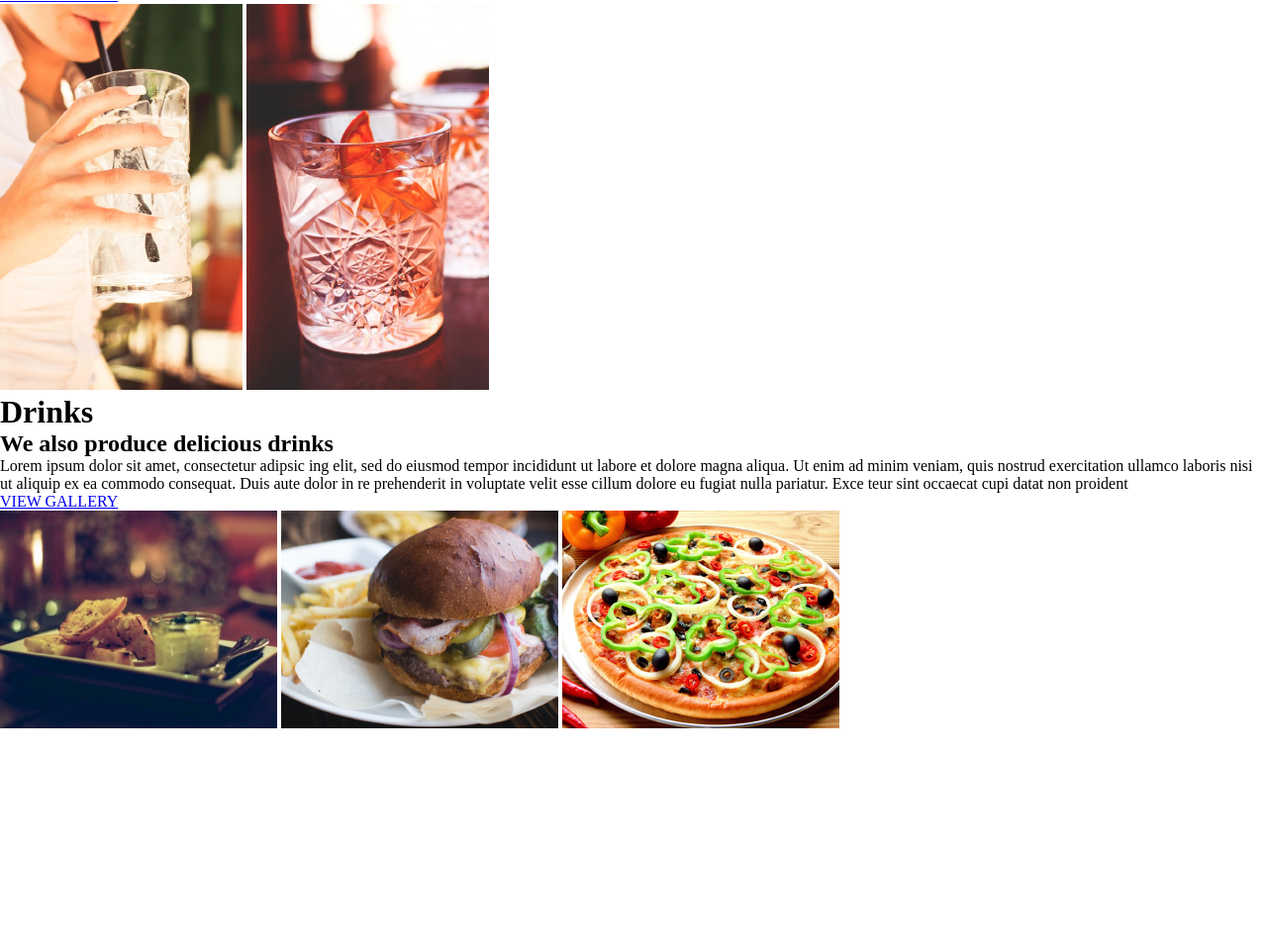
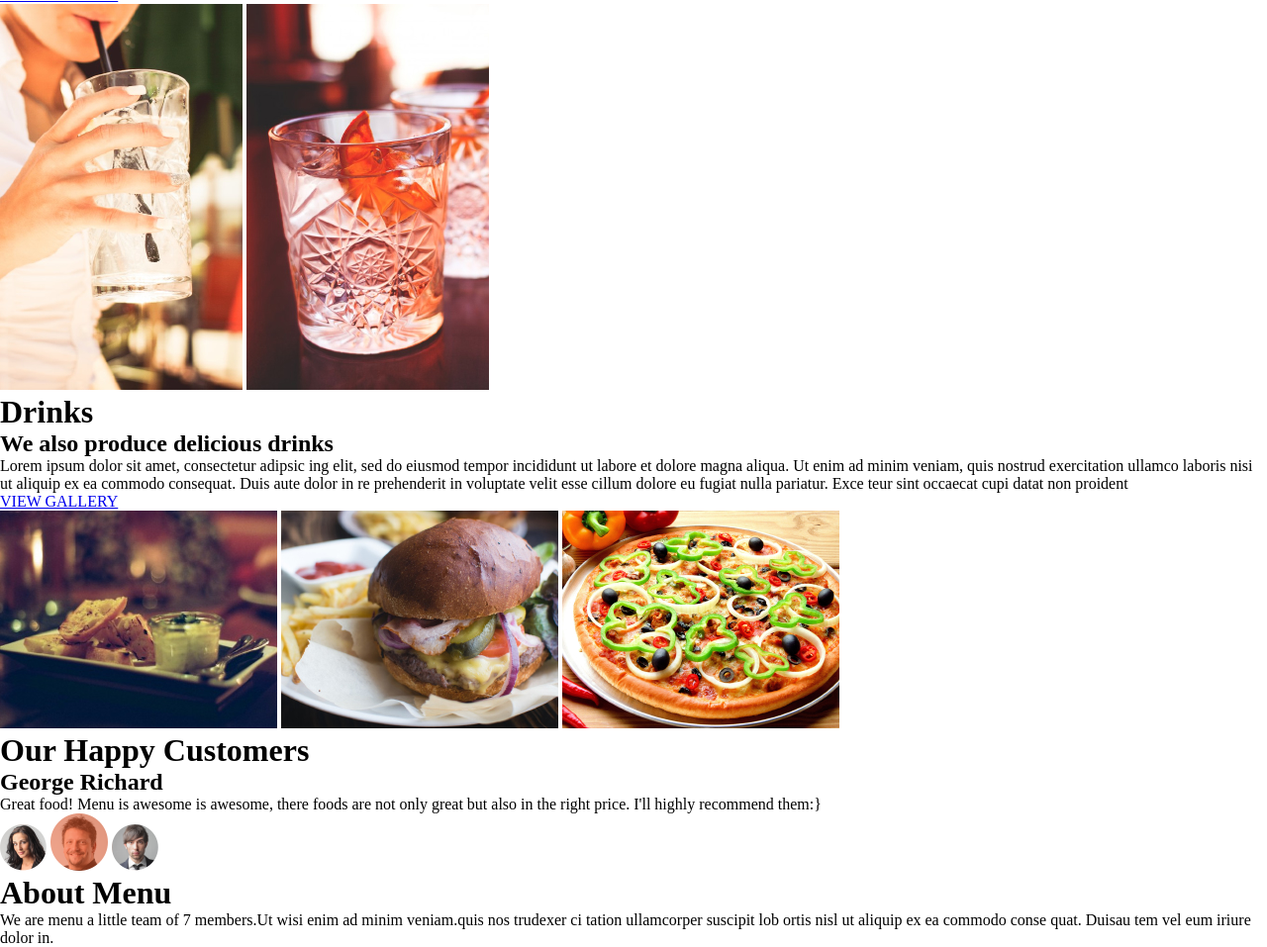
Before and after one commit to Ammoh76/Anitas-Kitchen, a plain HTML site: page index.html in a window 1280 px wide. Shown: the part 713-1670 px from the top of the page at 99% size. Before the commit the page ends 1453 px from the top, so only its background shows below. Drawn offline with Linux system fonts and the light colour scheme.

Commit message:
it will add customers section on the page

```diff
--- a/index.html
+++ b/index.html
@@ -40,10 +40,17 @@
 <img src="./assets/fastfood/beefBurger.jpg" alt="">
 <img src="./assets/fastfood/chickenPizza.jpg" alt="">
   </div>
-<div id="Fast food">
 
-</div>
 <div id="customer">
+  <h1>Our Happy Customers</h1>
+  <h2>George Richard</h2>
+  <p>Great food! Menu is awesome is awesome, there foods are not only great but also in the right price. I'll highly recommend them:}</p>
+  <img src="./assets/customers/p1.png" alt="">
+  <img src="./assets/customers/p2.png" alt="">
+  <img src="./assets/customers/p3.png" alt="">
+
+  <h1>About Menu</h1>
+  <p>We are menu a little team of 7 members.Ut wisi enim ad minim veniam.quis nos trudexer ci tation ullamcorper suscipit lob ortis nisl ut aliquip ex ea commodo conse quat. Duisau tem vel eum iriure dolor in.</p>
 
 
 </div>
```
